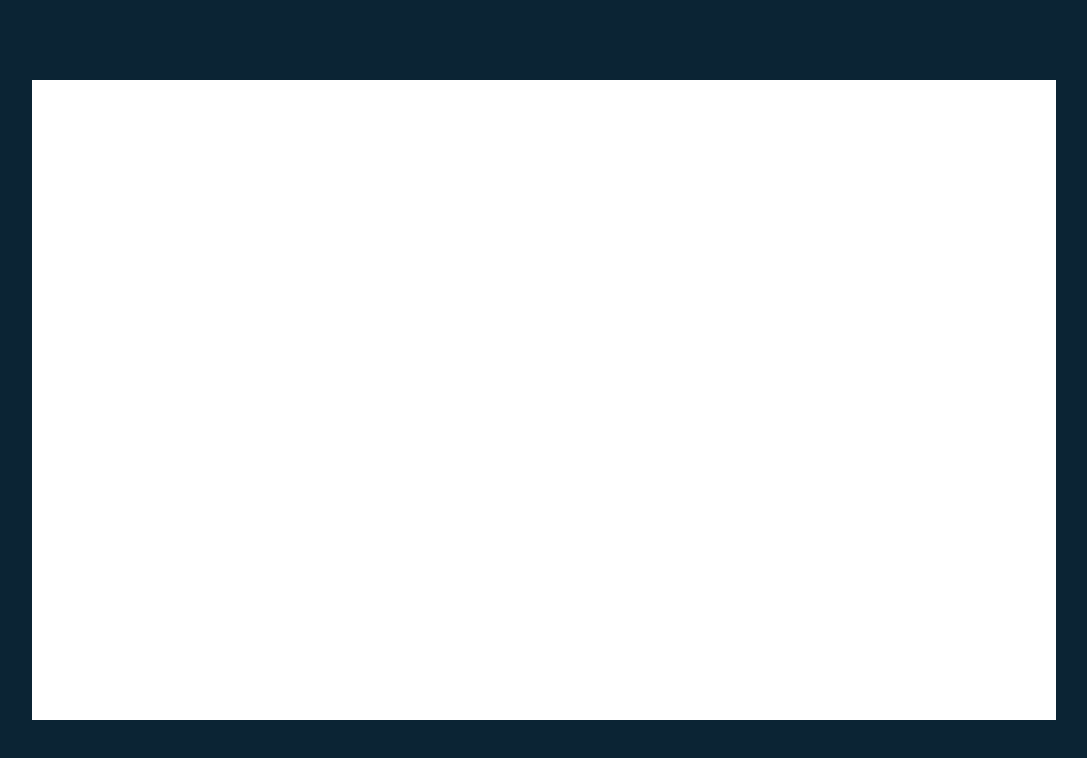
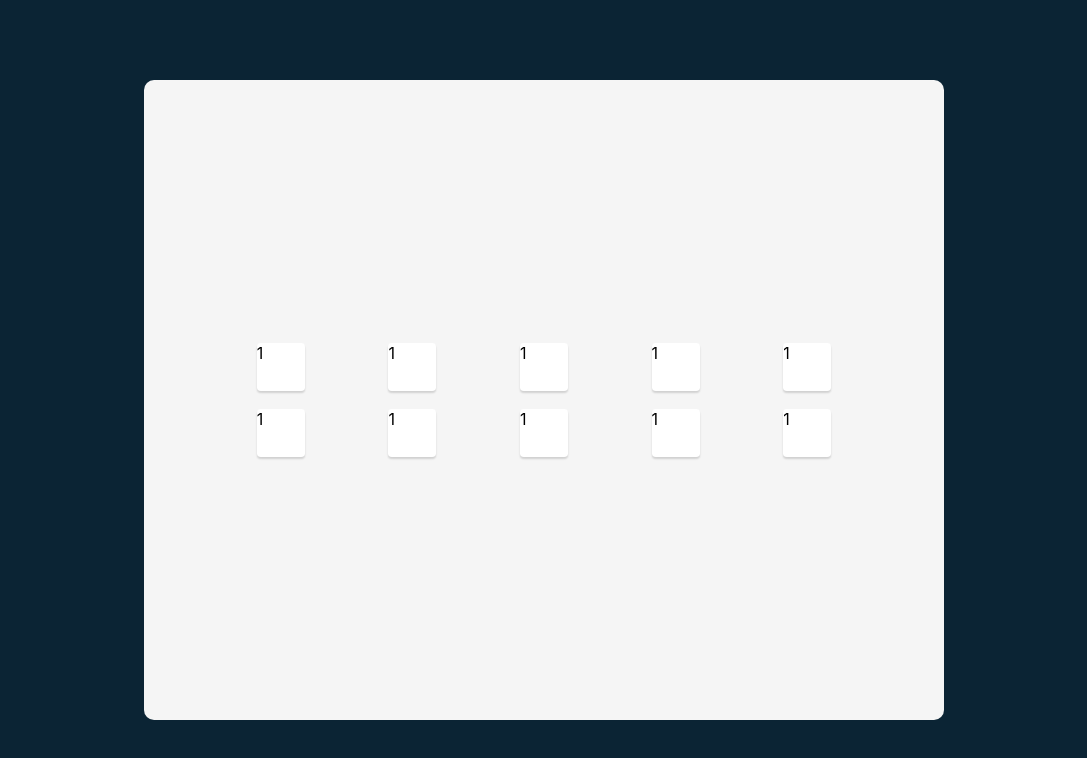
Before and after one commit to Grihit/tenzies, a React (Create React App) app: page / in a window 1280 px wide. Shown: the top 758 px of the page, without its empty margins (96-1183 px from the left). Built offline with nearby package versions, Linux system fonts and the light colour scheme.

Commit message:
Added die

```diff
--- a/src/App.css
+++ b/src/App.css
@@ -10,6 +10,31 @@ body {
 main{
   width: 80%;
   height: 80vh;
+  max-width: 800px;
+  background-color: #F5F5F5;
+  margin: 10vh auto;
+  border-radius: 10px;
+  display: flex;
+  justify-content: center;
+  align-items: center;
+}
+
+.die--container{
+  width: 80%;
+  display: grid;
+  grid-template-columns: repeat(5, 1fr);
+  gap: 18px;
+  place-items: center;
+}
+
+.die{
   background-color: #FFFFFF;
-  margin: 10vh auto;
+  box-shadow: 0px 2px 2px rgba(0, 0, 0, 0.15);
+  border-radius: 3.81277px;
+  width: 3rem;
+  height: 3rem;
 }
+
+.die--text{
+
+}
--- a/src/App.js
+++ b/src/App.js
@@ -1,9 +1,19 @@
+import React from 'react'
 import './App.css';
+import Die from './components/Die'
 
 function App() {
+
+  const [dies, setDie] = React.useState(['1','1','1','1','1','1','1','1','1','1'])
+  const dieElements = dies.map(die => {
+    return <Die value={die} />
+  })
+
   return (
     <main>
-
+      <div className='die--container'>
+        {dieElements}
+      </div>
     </main>
   );
 }
--- /dev/null
+++ b/src/components/Die.js
@@ -0,0 +1,9 @@
+import React from 'react'
+
+export default function Die(props){
+    return(
+        <div className='die'>
+            <span className='die--text'>{props.value}</span>
+        </div>
+    )
+}
```
